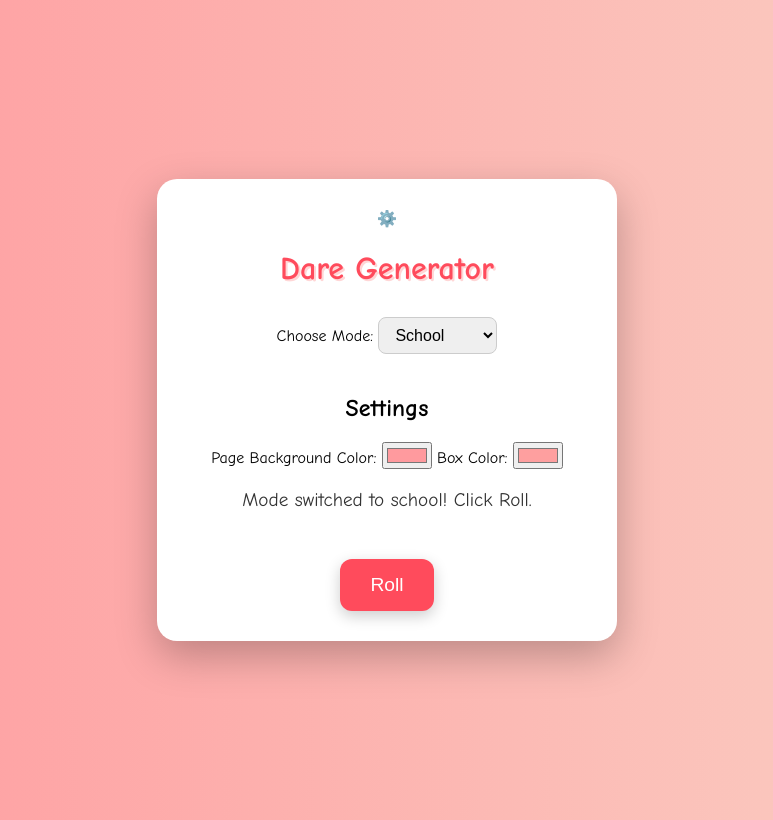
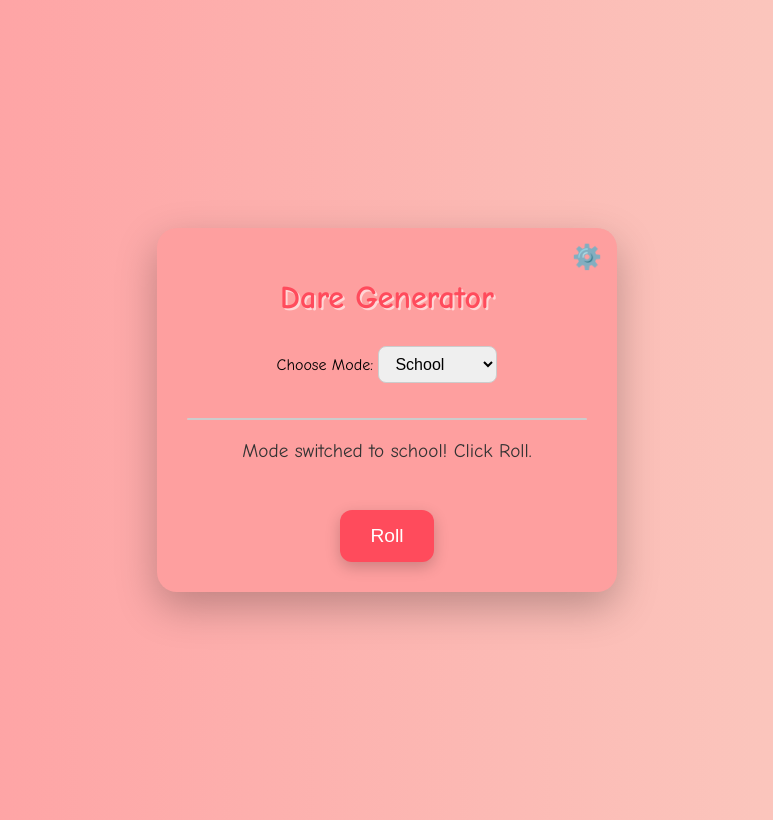
Before and after one commit to matthewglestien-droid/dare-game, a plain HTML site: page index.html in a window 1280 px wide. Shown: the whole page, without its empty margins (253-1026 px from the left). Drawn offline with Linux system fonts and the light colour scheme.

Commit message:
Refactor styles for app container and settings panel

```diff
--- a/style.css
+++ b/style.css
@@ -10,19 +10,19 @@ body {
     padding: 10px;
 }
 
-/* Main app container */
+/* Main app container (the white box) */
 .app {
-    background: white;
+    position: relative;
+    background: #fe9f9f; /* default box color */
     padding: 30px;
     border-radius: 20px;
     width: 90%;
     max-width: 400px;
     text-align: center;
     box-shadow: 0 15px 40px rgba(0,0,0,0.25);
-    transition: transform 0.2s ease;
+    transition: transform 0.2s ease, background 0.3s ease;
 }
 
-/* Animate container on hover */
 .app:hover {
     transform: scale(1.02);
 }
@@ -33,6 +33,58 @@ h1 {
     margin-bottom: 20px;
     color: #ff4b5c;
     text-shadow: 2px 2px #ffd6d6;
+}
+
+/* Settings icon (top-right gear) */
+#settingsIcon {
+    position: absolute;
+    top: 15px;
+    right: 15px;
+    cursor: pointer;
+    font-size: 1.5rem;
+    transition: transform 0.3s ease;
+}
+
+#settingsIcon.open {
+    transform: rotate(20deg);
+}
+
+/* Settings panel */
+.settings-panel {
+    max-height: 0;            /* hidden by default */
+    overflow: hidden;
+    transition: max-height 0.4s ease, padding 0.4s ease;
+    border: 1px solid #ccc;
+    padding: 0 15px;          /* top/bottom padding animates */
+    border-radius: 12px;
+    margin: 15px 0;
+    background: #fafafa;
+    text-align: left;
+}
+
+.settings-panel.open {
+    max-height: 200px;        /* adjust based on content */
+    padding: 15px;
+}
+
+.settings-panel h2 {
+    margin-top: 0;
+    font-size: 1.2rem;
+    color: #333;
+}
+
+.settings-panel label {
+    display: block;
+    margin: 8px 0 5px;
+}
+
+#bgColorPicker,
+#boxColorPicker {
+    padding: 5px;
+    border-radius: 5px;
+    cursor: pointer;
+    border: 1px solid #ccc;
+    margin-bottom: 10px;
 }
 
 /* Dare text styling */
@@ -57,7 +109,6 @@ button {
     transition: all 0.2s ease;
 }
 
-/* Button hover animation */
 button:hover {
     background: #ff758f;
     transform: scale(1.05);
```
